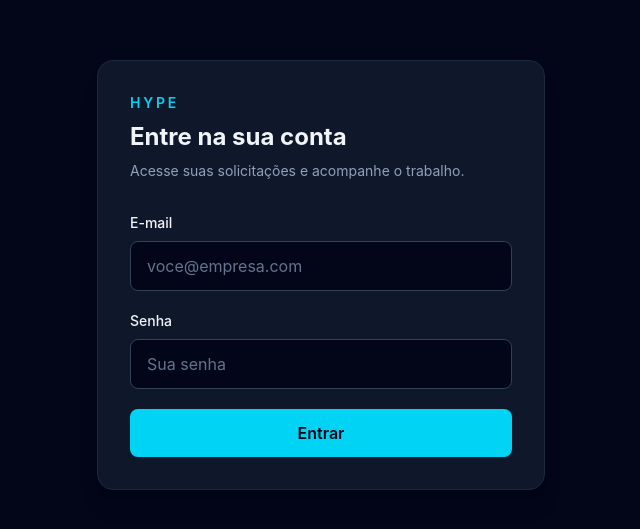
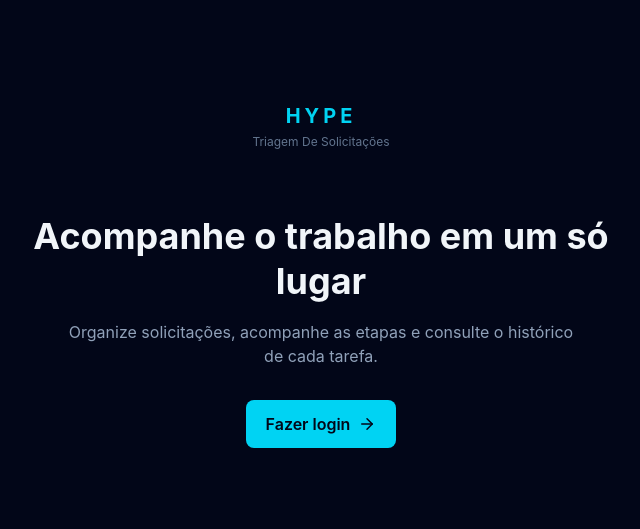
Before and after one commit to deryck-albuquerque/Hype, a React (Vite) app in the folder frontend/: page / in a window 1280 px wide. Shown: the part 125-654 px from the top of the page, without its empty margins (319-959 px from the left). Built offline with nearby package versions, Linux system fonts and the light colour scheme.

Commit message:
feat: adiciona tela introdutória antes do login - apresenta o Hype e o fluxo de triagem - permite acessar o login pelo botão da tela inicial - ajusta o título e o destaque da marca na tela de login - retorna à apresentação após sair da conta

```diff
--- a/frontend/src/pages/LoginPage.tsx
+++ b/frontend/src/pages/LoginPage.tsx
@@ -1,18 +1,8 @@
 import { useEffect, useState, type FormEvent } from 'react'
+import { ArrowRight } from 'lucide-react'
 import { api } from '../lib/api'
 import type { AuthResponse, AuthUser } from '../types/auth'
 import { RequestsPage } from './RequestsPage'
-
-function formatRole(role: string) {
-  const labels: Record<string, string> = {
-    po: 'PO',
-    developer: 'Developer',
-    tech_lead: 'Tech Lead',
-    qa: 'QA',
-  }
-
-  return labels[role] ?? role
-}
 
 export function LoginPage() {
   const [email, setEmail] = useState('')
@@ -20,7 +10,10 @@ export function LoginPage() {
   const [user, setUser] = useState<AuthUser | null>(null)
   const [error, setError] = useState('')
   const [isLoading, setIsLoading] = useState(false)
-  const [isCheckingSession, setIsCheckingSession] = useState(true)
+  const [isCheckingSession, setIsCheckingSession] = useState(() =>
+    Boolean(localStorage.getItem('hype_access_token')),
+  )
+  const [showLogin, setShowLogin] = useState(false)
 
   useEffect(() => {
     let isMounted = true
@@ -79,6 +72,8 @@ export function LoginPage() {
     localStorage.removeItem('hype_access_token')
     setUser(null)
     setPassword('')
+    setError('')
+    setShowLogin(false)
   }
 
   if (isCheckingSession) {
@@ -93,17 +88,54 @@ export function LoginPage() {
     return <RequestsPage user={user} onLogout={handleLogout} />
   }
 
+  if (!showLogin) {
+    return (
+      <main className="flex min-h-screen items-center justify-center bg-slate-950 px-5 text-slate-100">
+        <section className="w-full max-w-2xl">
+          <header className="mb-16 text-center">
+            <p className="text-xl font-bold uppercase tracking-[0.2em] text-cyan-400">
+              Hype
+            </p>
+            <p className="mt-1 text-xs text-slate-500">
+              Triagem De Solicitações
+            </p>
+          </header>
+
+          <div className="text-center">
+            <h1 className="text-3xl font-bold leading-tight sm:text-4xl">
+              Acompanhe o trabalho em um só lugar
+            </h1>
+
+            <p className="mx-auto mt-4 max-w-lg text-sm leading-6 text-slate-400 sm:text-base">
+              Organize solicitações, acompanhe as etapas e consulte o histórico
+              de cada tarefa.
+            </p>
+
+            <button
+              type="button"
+              onClick={() => setShowLogin(true)}
+              className="mt-8 inline-flex items-center gap-2 rounded-lg bg-cyan-400 px-5 py-3 font-semibold text-slate-950 transition hover:bg-cyan-300"
+            >
+              Fazer login
+              <ArrowRight size={18} aria-hidden="true" />
+            </button>
+          </div>
+        </section>
+      </main>
+    )
+  }
+
   return (
     <main className="flex min-h-screen items-center justify-center bg-slate-950 px-4 py-10 text-slate-100">
       <section className="w-full max-w-md rounded-2xl border border-slate-800 bg-slate-900 p-8 shadow-xl">
         <header className="mb-8">
-          <p className="mb-2 text-sm font-semibold uppercase tracking-[0.2em] text-cyan-400">
+          <p className="mb-2 text-lg font-bold uppercase tracking-[0.2em] text-cyan-400">
             Hype
           </p>
 
-          <h1 className="text-2xl font-bold">Entre na sua conta</h1>
+          <h1 className="text-2xl font-bold">Login</h1>
           <p className="mt-2 text-sm text-slate-400">
-            Acesse suas solicitações e acompanhe o trabalho.
+            Acesse sua conta para continuar.
           </p>
         </header>
 
@@ -126,7 +158,10 @@ export function LoginPage() {
           </div>
 
           <div>
-            <label htmlFor="password" className="mb-2 block text-sm font-medium">
+            <label
+              htmlFor="password"
+              className="mb-2 block text-sm font-medium"
+            >
               Senha
             </label>
             <input
@@ -156,6 +191,17 @@ export function LoginPage() {
             {isLoading ? 'Entrando...' : 'Entrar'}
           </button>
         </form>
+
+        <button
+          type="button"
+          onClick={() => {
+            setError('')
+            setShowLogin(false)
+          }}
+          className="mt-5 w-full text-sm text-slate-400 transition hover:text-cyan-300"
+        >
+          Voltar
+        </button>
       </section>
     </main>
   )
```
Lines whose indentation alone changed are shown as unchanged.
